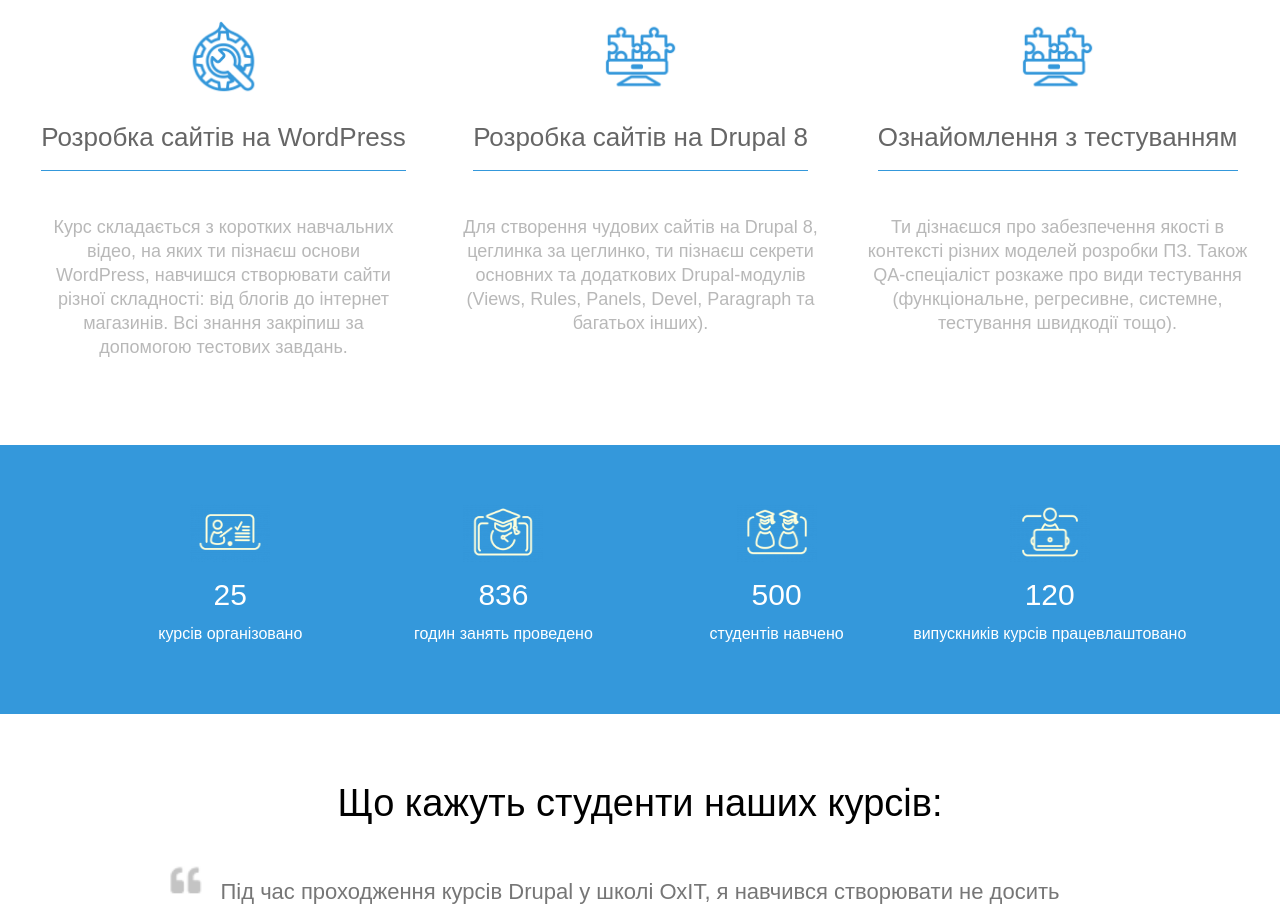
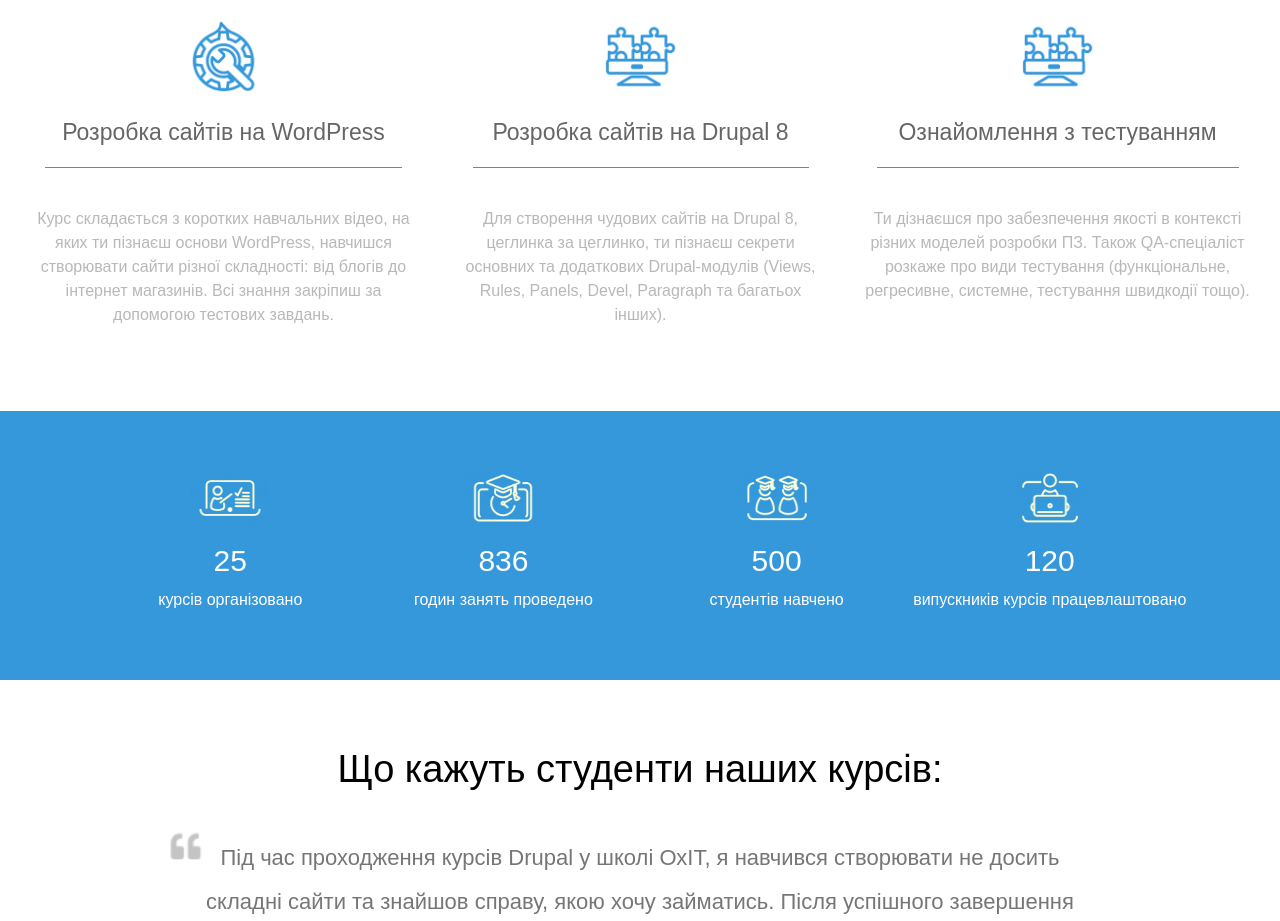
Before and after one commit to lelyyykk/maket-4, a plain HTML site: page index.html in a window 1280 px wide. Shown: the part 1340-2261 px from the top of the page. Drawn offline with nearby package versions, Linux system fonts and the light colour scheme.

Commit message:
course block

```diff
--- a/scss/_course.scss
+++ b/scss/_course.scss
@@ -28,30 +28,30 @@
         color: #666666;
         font-weight: lighter;
         border-bottom: 1px solid $blue-color;
-        font-size: 26px;
+        font-size: 23px;
       }
       &:nth-child(1) h3 {
-        width: 365px;
+        width: 357px;
       }
 
       &:nth-child(2) h3 {
-        width: 335px;
+        width: 336px;
       }
 
       &:nth-child(3) h3 {
-        width: 360px;
+        width: 362px;
       }
       p {
         color: #6667;
-        font-size: 18px;
+        font-size: 16px;
         line-height: 24px;
 
       }
       &:nth-child(1) p {
-        width: 350px;
+        width: 390px;
       }
       &:nth-child(2) p {
-        width: 356px;
+        width: 369px;
       }
       &:nth-child(3) p {
         width: 400px;
```
Also changed, not shown: css/main.css, 1 other file.
